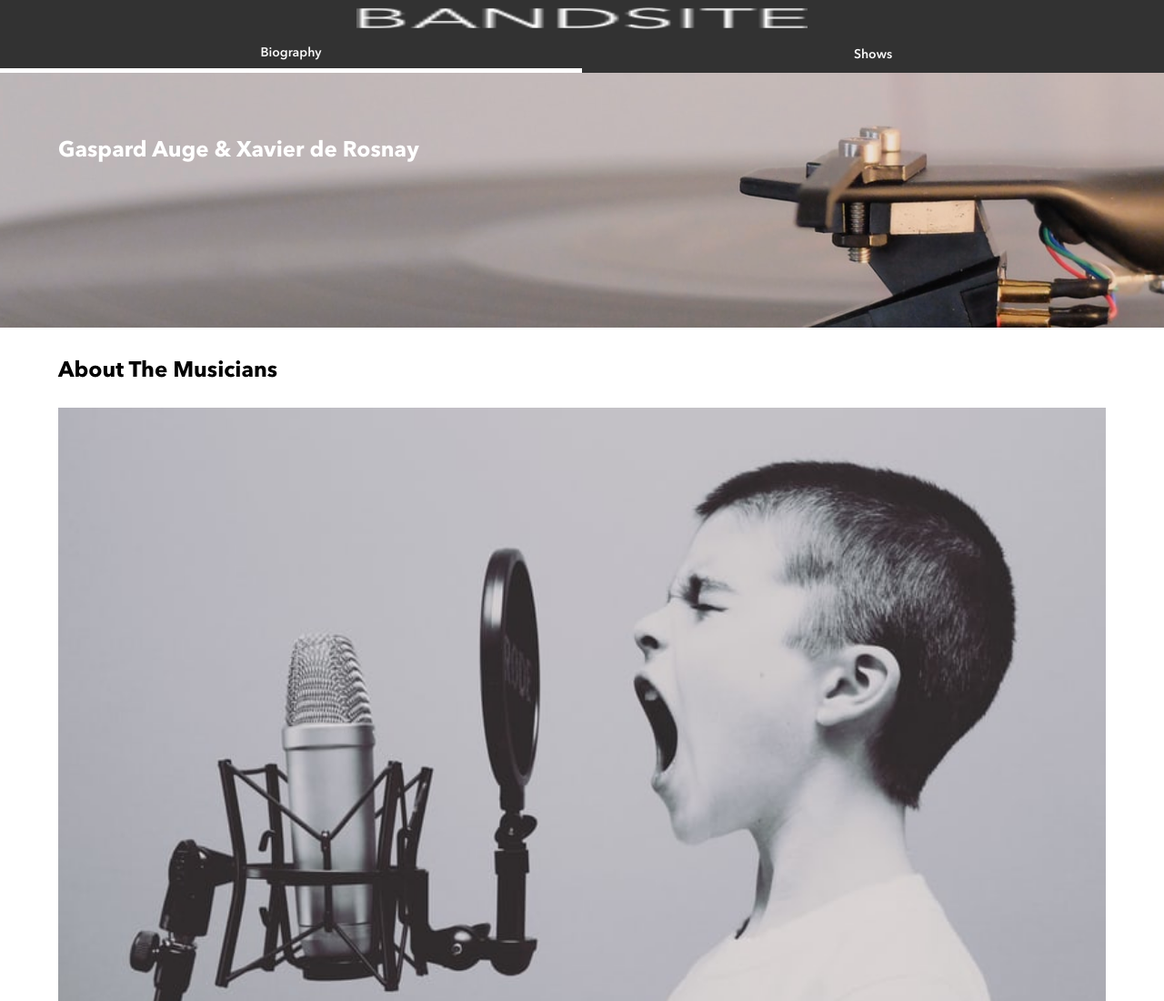
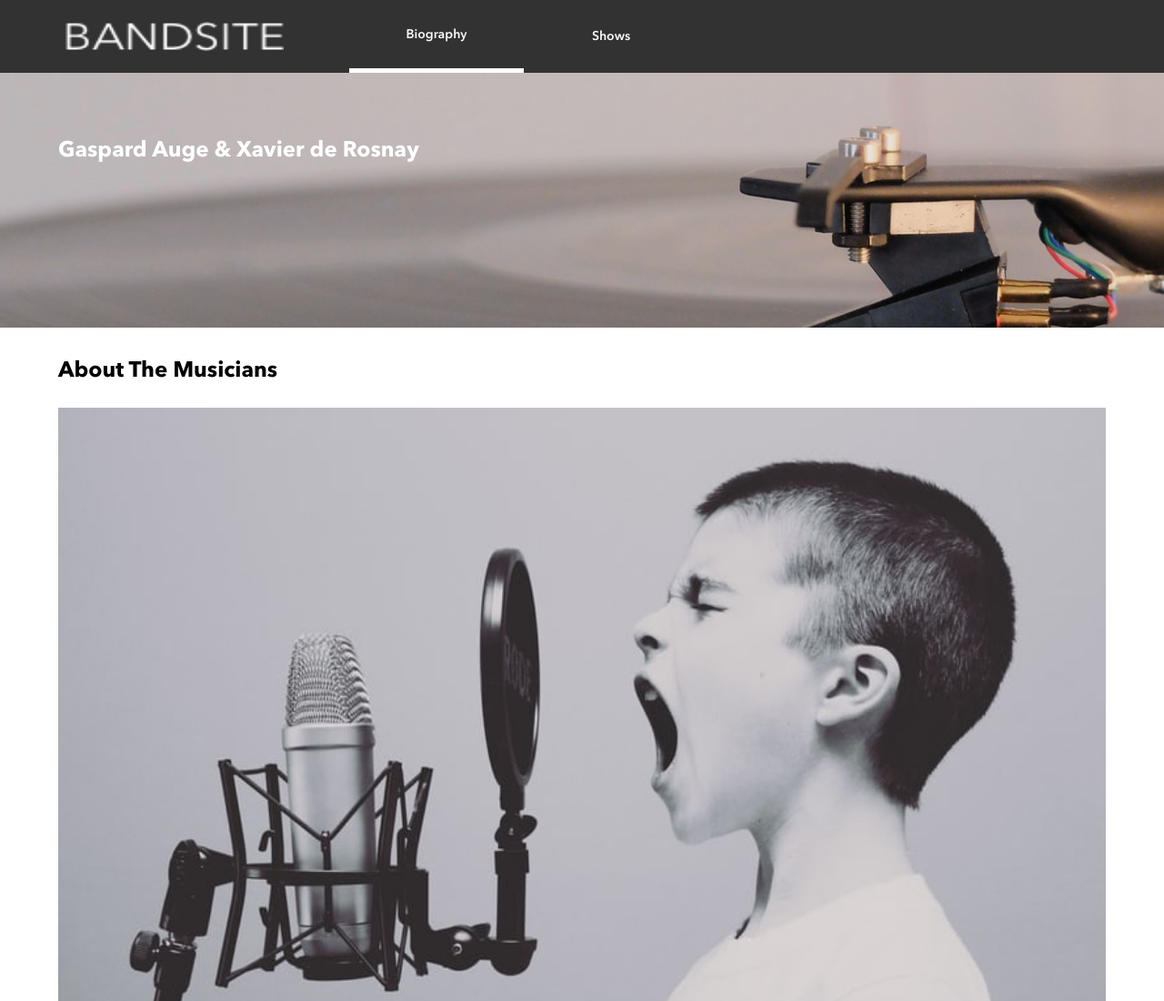
Before and after one commit to russellwinters/russell-winters-bandsite, a plain HTML site: page sprint-one/index.html in a window 1280 px wide. Shown: the top 1100 px of the page at 91% size. Drawn offline with Linux system fonts and the light colour scheme.

Commit message:
added header @media for tablet size

```diff
--- a/sprint-one/styles/main.scss
+++ b/sprint-one/styles/main.scss
@@ -11,6 +11,7 @@ body {
     box-sizing: inherit;
 }
 
+@import "./partials/breakpoints";
 @import "./partials/colors";
 @import "./partials/fonts";
 @import "./partials/header";
@@ -18,4 +19,3 @@ body {
 @import "./partials/about-artists";
 @import "./partials/gallery";
 @import "./partials/footer";
-@import "./partials/breakpoints";
--- a/sprint-one/styles/partials/_header.scss
+++ b/sprint-one/styles/partials/_header.scss
@@ -49,3 +49,24 @@
         }
     }
 }
+
+@include medium {
+    .page-header {
+        display: flex;
+        justify-content: flex-start;
+        align-items: center;
+
+        &__logo {
+            height: 60%;
+            width: 20%;
+            margin: 0 5%;
+            // margin-left: 5%;
+        }
+
+        &__navigation {
+            width: 30%;
+            height: 100%;
+        }
+    }
+
+}
```
Also changed, not shown: sprint-one/styles/main.css, 1 other file.
